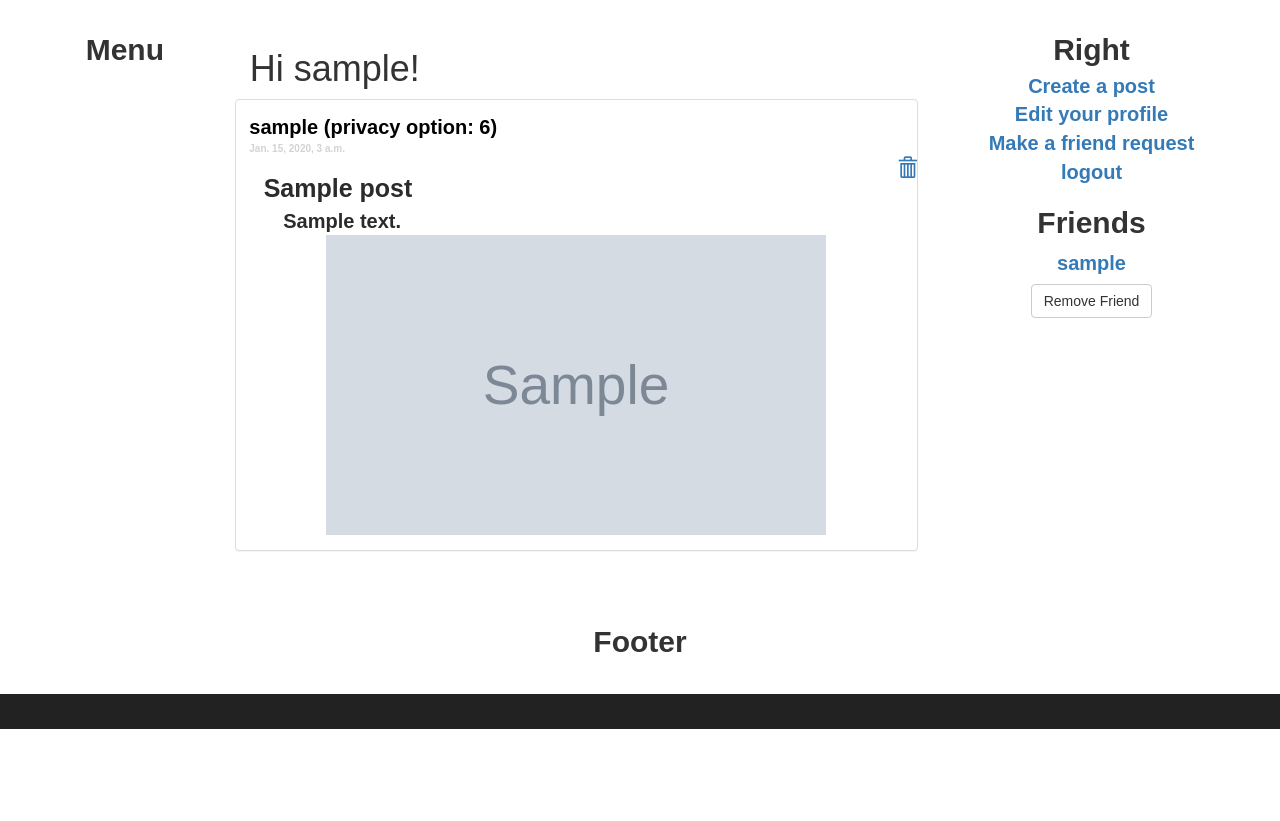
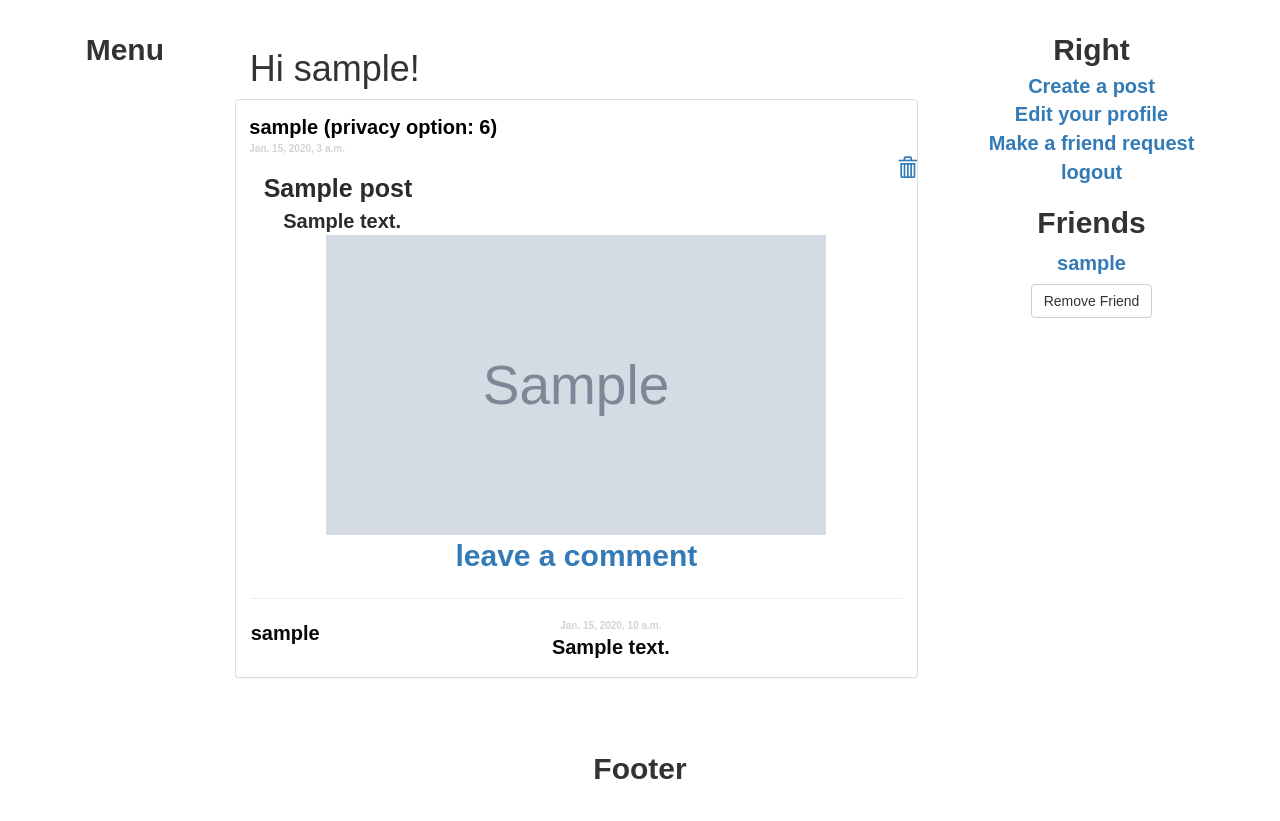
Before and after one commit to peterweckend/group-project-cmput404, a Django app: page / in a window 1280 px wide. Shown: the part 71-892 px from the top of the page. Before the commit the page ends 800 px from the top, so only its background shows below. Run offline with Django 3.2, Linux system fonts and the light colour scheme; a user stored in the database is signed in; tables that the repository leaves empty hold one stand-in row (values such as "Sample post"); grey boxes marked "Sample" are stand-in pictures; some libraries are stand-ins or nearby versions.

Commit message:
finish a basic add comments

```diff
--- a/backend/project404_t8/API/forms.py
+++ b/backend/project404_t8/API/forms.py
@@ -1,5 +1,5 @@
 from django import forms
-
+from .models import Comment,Post
 # This must support markdown
 # Maybe have a button that tells the post to display it in markdown
 # When the user selects 2/shared author, another HTML form should become unhidden
@@ -36,3 +36,7 @@ class friendRequestForm(forms.Form):
     # So to be even more honest we might not even need a form for this, but its
     # not a big deal right now
     friendToAdd = forms.CharField(label="", max_length=50)
+class commentForm(forms.ModelForm):
+    class Meta:
+        model=Comment
+        fields= ('datetime','body')
--- a/backend/project404_t8/API/models.py
+++ b/backend/project404_t8/API/models.py
@@ -52,8 +52,9 @@ class Post(models.Model):
 class Comment(models.Model):
     id = models.AutoField(primary_key=True)
     author = models.ForeignKey(settings.AUTH_USER_MODEL, on_delete=models.CASCADE, blank=True, null=True)
-    post = models.ForeignKey(Post, on_delete=models.CASCADE, blank=True, null=True)
+    post = models.ForeignKey(Post, on_delete=models.CASCADE, blank=True, null=True,related_name="comments")
     datetime = models.DateTimeField(default=datetime.now, blank=True)
+    body = models.TextField()
 
     def __str__(self):
             return '%s %s %s %s' % (self.id, self.author, self.post, self.datetime)
--- a/backend/project404_t8/API/static/homepage/homepage.css
+++ b/backend/project404_t8/API/static/homepage/homepage.css
@@ -39,6 +39,17 @@ p{
 .pimage{
   width:500px;
   height:300px;
+}
+.commentUser{
+  float: left;
+}
+.commentDate{
+  font-size: 10px;
+  color:lightgrey;
+
+}
+.commentBody{
+
 }
 .sidebar-nav {
     margin-top: 20px;
--- a/backend/project404_t8/API/urls.py
+++ b/backend/project404_t8/API/urls.py
@@ -4,7 +4,7 @@ from django.conf.urls.static import static
 from django.urls import path
 
 # from . import views
-from .viewsets import uploadView, postView, profileView, friendRequestView
+from .viewsets import uploadView, postView, profileView, friendRequestView, comment_thread
 
 urlpatterns =[
     # path('',uploadView, name="post_list"),
@@ -12,5 +12,6 @@ urlpatterns =[
     path("post/<int:id>", postView, name="Post"),
     # path("profile/", profileView, name="profile"),
     url(r'profile/(?P<username>[a-zA-Z0-9]+)$', profileView, name='profile'),
+
     path("friendrequest/", friendRequestView, name="Friend Request")
 ] + static(settings.MEDIA_URL, document_root=settings.MEDIA_ROOT)
--- a/backend/project404_t8/API/viewsets.py
+++ b/backend/project404_t8/API/viewsets.py
@@ -7,7 +7,7 @@ from .serializers import UserSerializer, PostSerializer, CommentSerializer, Frie
 from django.http import HttpResponseRedirect, HttpResponse
 from django.shortcuts import render, get_object_or_404
 from django.views import generic
-from .forms import uploadForm, friendRequestForm
+from .forms import uploadForm, friendRequestForm,commentForm
 from django.conf import settings
 from users.models import CustomUser
 from random import uniform
@@ -306,3 +306,28 @@ class FriendDelete(DeleteView):
 
        self.object.delete()
        return HttpResponseRedirect(self.success_url)
+def comment_thread(request,pk):
+    post = get_object_or_404(Post,pk =pk)
+    if request.method =='POST':
+        # pass
+        form = commentForm(request.POST)
+        if form.is_valid():
+            comment = form.save(commit=False)
+            # newPost = Post(
+            #     author = request.user,
+            #     title = newPost["title"],
+            #     body = newPost["body"],
+            #     image_link = newPost["imageLink"],
+            #     privacy_setting = newPost["privacy"],
+            #     shared_author = newPost["sharedAuthor"],
+            #     is_markdown = newPost["markdown"]
+            # )
+            comment.post = post
+            comment.author = request.user
+            comment.save()
+            return HttpResponseRedirect('/')
+    else:
+        form =commentForm()
+    template = "comments/comment_thread.html"
+    context = {'form':form}
+    return render(request,template,context)
--- a/backend/project404_t8/project404_t8/urls.py
+++ b/backend/project404_t8/project404_t8/urls.py
@@ -33,7 +33,9 @@ urlpatterns = [
     url(r'^',include('API.urls')),
     url(r'^',include('users.urls')),
     url(r'^deletePost/(?P<pk>\d+)/$', PostDelete.as_view(), name="delete_post"),
-    url(r'^deleteFriend/(?P<pk>\d+)/$', FriendDelete.as_view(), name="delete_friend")
+    url(r'^deleteFriend/(?P<pk>\d+)/$', FriendDelete.as_view(), name="delete_friend"),
+    url(r'^post/(?P<pk>\d+)/commentPost/', comment_thread, name="comment"),
+
 ]
 
 if settings.DEBUG:
--- a/backend/project404_t8/templates/homepage/home.html
+++ b/backend/project404_t8/templates/homepage/home.html
@@ -28,6 +28,18 @@
                   Atleast when they are being displayed on the homepage -->
               <img class= "pimage" src="{% get_media_prefix %}{{ p.image_link }}">
               {% endif %}
+
+              <div class="comment"><a href="{% url 'comment' pk=p.pk %}">leave a comment </a></div>
+
+              {% for comment in p.comments.all %}
+              <hr>
+              <p class="commentUser">{{comment.author}} </p>
+              <p class ="commentDate">{{comment.datetime}} </p>
+              <p class="commentBody">{{comment.body}} </p>
+
+              {% empty %}
+              <p>There is no comments.</p>
+              {% endfor %}
           </div>
         </div>
       </div>
```
Also changed, not shown: backend/project404_t8/templates/comments/comment_thread.html (added, +27 -0 lines).
